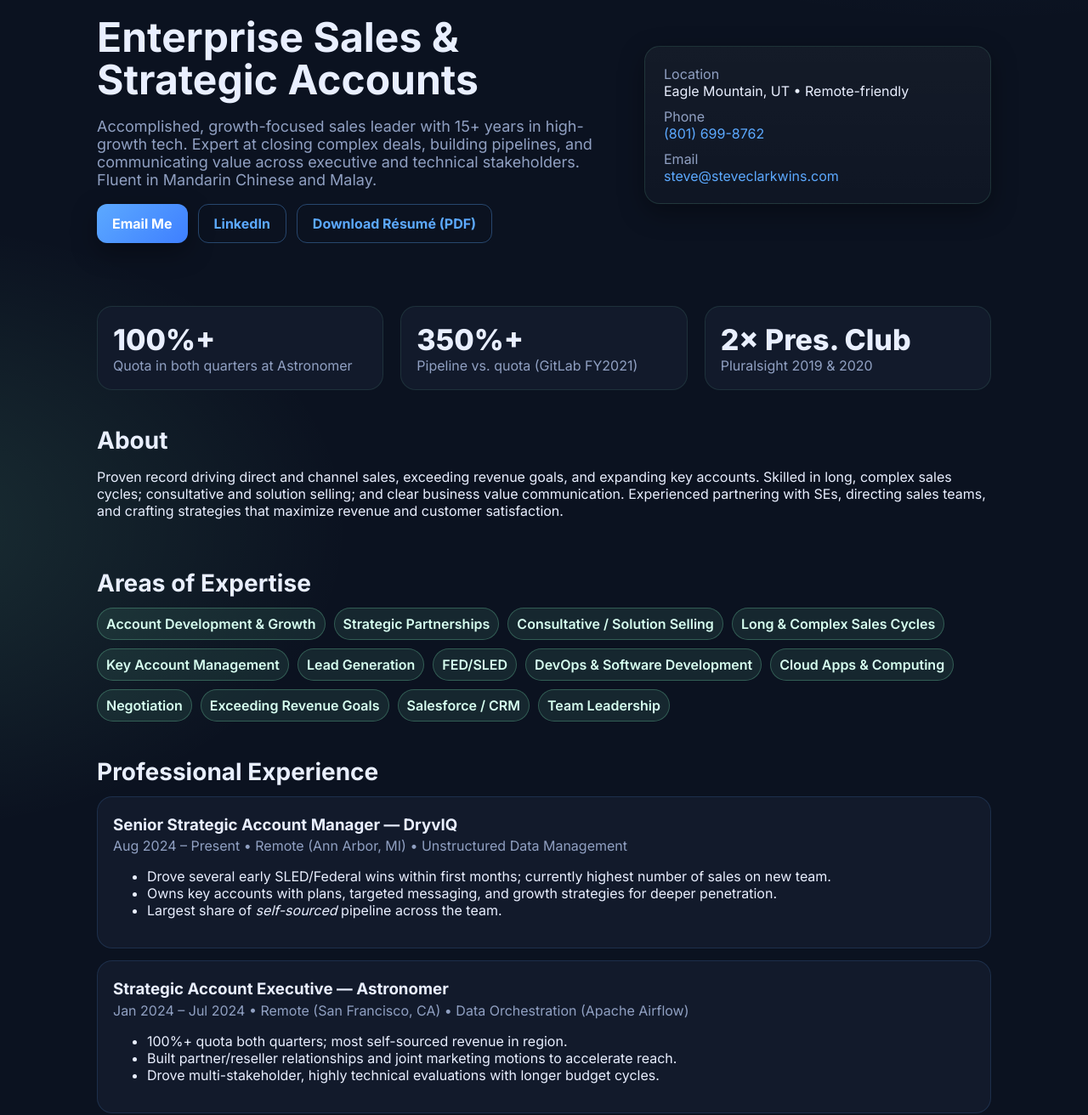
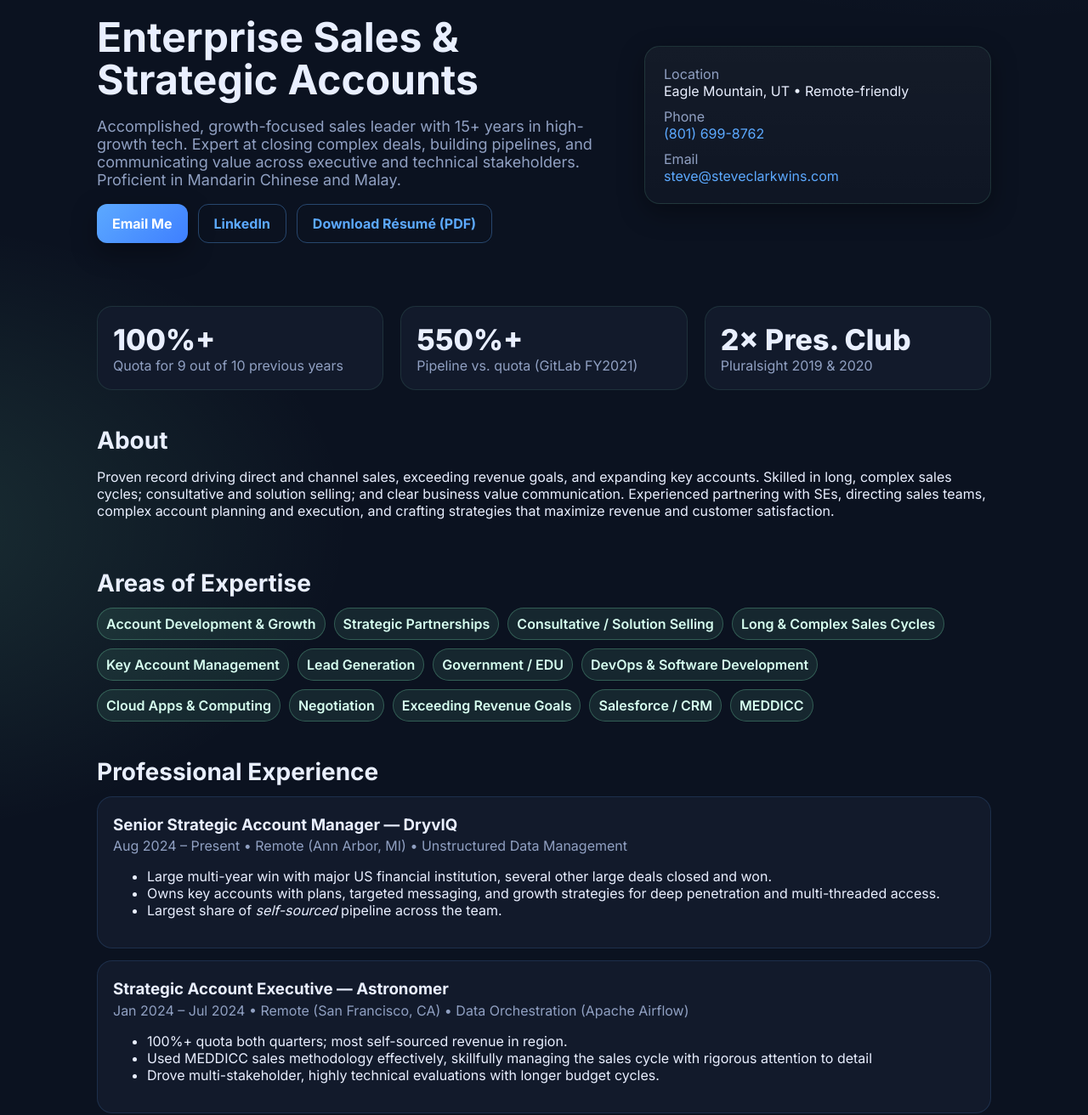
Before and after one commit to halfcrack/halfcrack.github.io, a plain HTML site: page index.html in a window 1280 px wide. Shown: the part 140-1452 px from the top of the page at 85% size. Drawn offline with Linux system fonts and the light colour scheme.

Commit message:
Add files via upload
Fixed descriptions

```diff
--- a/index.html
+++ b/index.html
@@ -78,7 +78,7 @@
         <p class="subtitle">
           Accomplished, growth-focused sales leader with 15+ years in high-growth tech.
           Expert at closing complex deals, building pipelines, and communicating value across executive and technical stakeholders.
-          Fluent in Mandarin Chinese and Malay.
+          Proficient in Mandarin Chinese and Malay.
         </p>
         <div class="cta">
           <a class="btn" href="mailto:steve@steveclarkwins.com">Email Me</a>
@@ -98,8 +98,8 @@
     <!-- KPIs / QUICK WINS (edit as you like) -->
     <section id="wins">
       <div class="grid">
-        <div class="kpi"><div class="n">100%+</div><div class="muted">Quota in both quarters at Astronomer</div></div>
-        <div class="kpi"><div class="n">350%+</div><div class="muted">Pipeline vs. quota (GitLab FY2021)</div></div>
+        <div class="kpi"><div class="n">100%+</div><div class="muted">Quota for 9 out of 10 previous years</div></div>
+        <div class="kpi"><div class="n">550%+</div><div class="muted">Pipeline vs. quota (GitLab FY2021)</div></div>
         <div class="kpi"><div class="n">2× Pres. Club</div><div class="muted">Pluralsight 2019 & 2020</div></div>
       </div>
     </section>
@@ -110,7 +110,7 @@
       <p>
         Proven record driving direct and channel sales, exceeding revenue goals, and expanding key accounts.
         Skilled in long, complex sales cycles; consultative and solution selling; and clear business value communication.
-        Experienced partnering with SEs, directing sales teams, and crafting strategies that maximize revenue and customer satisfaction.
+        Experienced partnering with SEs, directing sales teams, complex account planning and execution, and crafting strategies that maximize revenue and customer satisfaction.
       </p>
     </section>
 
@@ -124,13 +124,13 @@
         <span class="chip">Long & Complex Sales Cycles</span>
         <span class="chip">Key Account Management</span>
         <span class="chip">Lead Generation</span>
-        <span class="chip">FED/SLED</span>
+        <span class="chip">Government / EDU</span>
         <span class="chip">DevOps & Software Development</span>
         <span class="chip">Cloud Apps & Computing</span>
         <span class="chip">Negotiation</span>
         <span class="chip">Exceeding Revenue Goals</span>
         <span class="chip">Salesforce / CRM</span>
-        <span class="chip">Team Leadership</span>
+        <span class="chip">MEDDICC</span>
       </div>
     </section>
 
@@ -143,8 +143,8 @@
           <h3>Senior Strategic Account Manager — <strong>DryvIQ</strong></h3>
           <div class="muted">Aug 2024 – Present • Remote (Ann Arbor, MI) • Unstructured Data Management</div>
           <ul>
-            <li>Drove several early SLED/Federal wins within first months; currently highest number of sales on new team.</li>
-            <li>Owns key accounts with plans, targeted messaging, and growth strategies for deeper penetration.</li>
+            <li>Large multi-year win with major US financial institution, several other large deals closed and won.</li>
+            <li>Owns key accounts with plans, targeted messaging, and growth strategies for deep penetration and multi-threaded access.</li>
             <li>Largest share of <em>self-sourced</em> pipeline across the team.</li>
           </ul>
         </article>
@@ -154,7 +154,7 @@
           <div class="muted">Jan 2024 – Jul 2024 • Remote (San Francisco, CA) • Data Orchestration (Apache Airflow)</div>
           <ul>
             <li>100%+ quota both quarters; most self-sourced revenue in region.</li>
-            <li>Built partner/reseller relationships and joint marketing motions to accelerate reach.</li>
+            <li>Used MEDDICC sales methodology effectively, skillfully managing the sales cycle with rigorous attention to detail</li>
             <li>Drove multi-stakeholder, highly technical evaluations with longer budget cycles.</li>
           </ul>
         </article>
@@ -185,8 +185,8 @@
           <div class="muted">Jan 2015 – Mar 2017 • San Francisco, CA • Microsoft-centric Services (CRM/Cloud)</div>
           <ul>
             <li>Built greenfield Desert Mountain territory; highest self-sourced pipeline and new logos in West (2016).</li>
-            <li>102% quota in a new, challenging territory; multiple government wins via channel.</li>
-            <li>Led marketing events and vertical focus to expand enterprise pipeline; Holden methodology certified.</li>
+            <li>102% quota in a new, challenging territory; multiple FinServ wins via channel.</li>
+            <li>Led marketing events with vertical focus to expand enterprise pipeline; Holden sales methodology certified.</li>
           </ul>
         </article>
 
```
